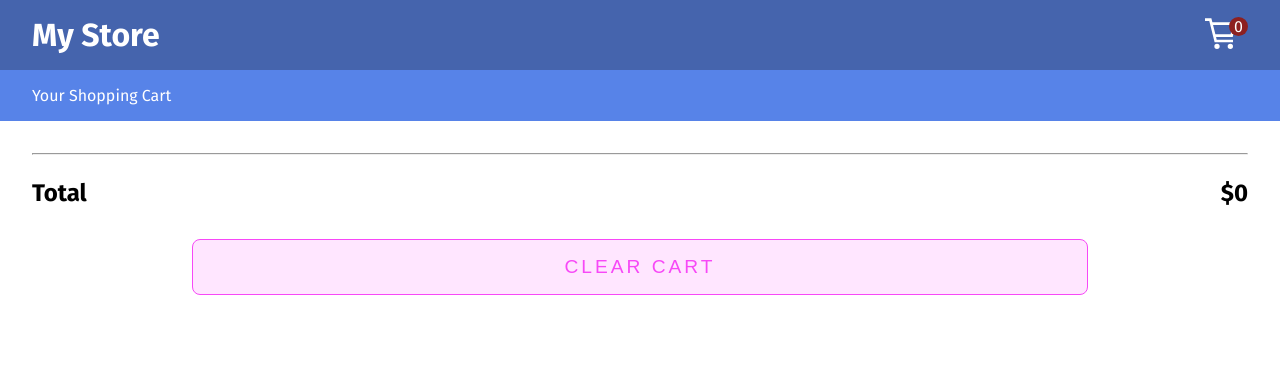
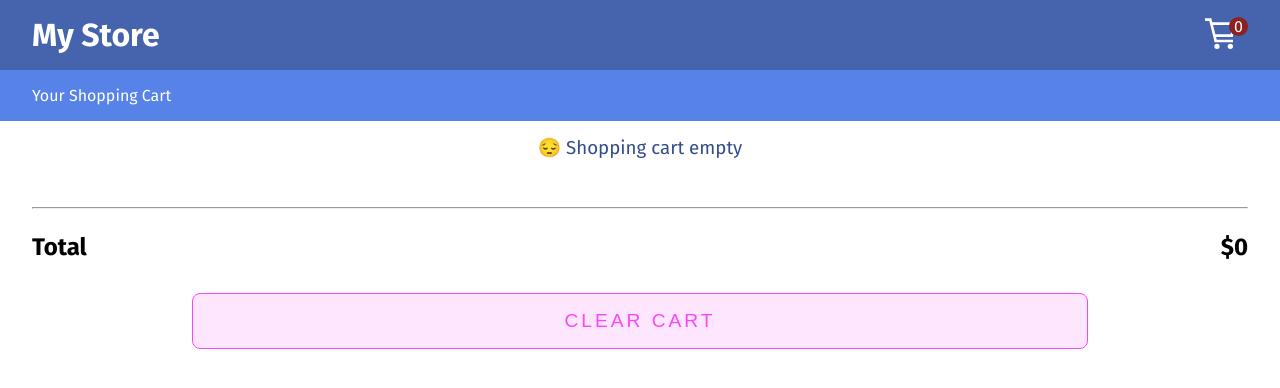
Before and after one commit to johncardozo/frontend-intermedio, a React app in the folder shopping-cart-redux-toolkit/: page / in a window 1280 px wide. Both pictures are taken after a click on the button "CLEAR CART". Shown: the top 388 px of the page. Built offline with nearby package versions, Linux system fonts and the light colour scheme; the HTML template or start-up script is replaced by a standard one.

Commit message:
Redux Toolkit: Componente CartEmpty

```diff
--- a/shopping-cart-redux-toolkit/src/components/cart/CartContainer.jsx
+++ b/shopping-cart-redux-toolkit/src/components/cart/CartContainer.jsx
@@ -1,6 +1,7 @@
 import { useSelector } from "react-redux";
 import CartItem from "./CartItem";
 import CartFooter from "./CartFooter";
+import CartEmpty from "./CartEmpty";
 
 const CartContainer = () => {
   // Obtiene acceso al store
@@ -9,6 +10,7 @@ const CartContainer = () => {
   return (
     <section className="cart-container">
       <header>Your Shopping Cart</header>
+      {!cartItems.length && <CartEmpty />}
       <div>
         {cartItems.map((item) => {
           return <CartItem key={item.id} {...item} />;
--- /dev/null
+++ b/shopping-cart-redux-toolkit/src/components/cart/CartEmpty.jsx
@@ -0,0 +1,9 @@
+const CartEmpty = () => {
+  return (
+    <div className="cart-empty">
+      <h3>😔 Shopping cart empty</h3>
+    </div>
+  );
+};
+
+export default CartEmpty;
--- a/shopping-cart-redux-toolkit/src/styles/components/cart-container.scss
+++ b/shopping-cart-redux-toolkit/src/styles/components/cart-container.scss
@@ -1,6 +1,7 @@
 @use "../variables" as v;
 @use "./cart-item" as ci;
 @use "./cart-footer" as cf;
+@use "./cart-empty" as ce;
 
 .cart-container {
   width: 100%;
@@ -12,6 +13,7 @@
     background-color: v.$cart-header-bg-color;
     color: v.$cart-header-text-color;
   }
+  @include ce.cart-empty();
   @include ci.cart-item();
   @include cf.cart-footer();
 }
--- /dev/null
+++ b/shopping-cart-redux-toolkit/src/styles/components/cart-empty.scss
@@ -0,0 +1,12 @@
+@use "../variables" as v;
+
+@mixin cart-empty() {
+  .cart-empty {
+    text-align: center;
+    padding: 1rem;
+    h3 {
+      color: v.$cart-empty-color;
+      font-weight: 400;
+    }
+  }
+}
--- a/shopping-cart-redux-toolkit/src/styles/variables.scss
+++ b/shopping-cart-redux-toolkit/src/styles/variables.scss
@@ -15,3 +15,4 @@ $cart-remove-item-btn-color-hover: #7e3351;
 $cart-amount-btn-color: #402760;
 $cart-clear-btn-bg: #ffe6ff;
 $cart-clear-btn-color: #f748f7;
+$cart-empty-color: #334d8a;
```
